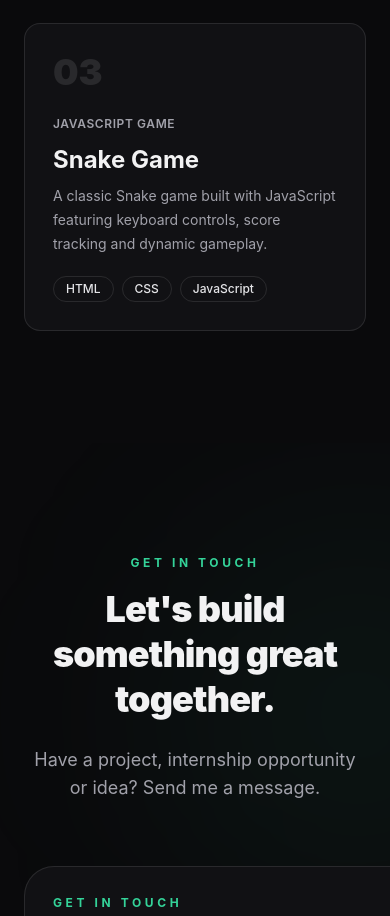
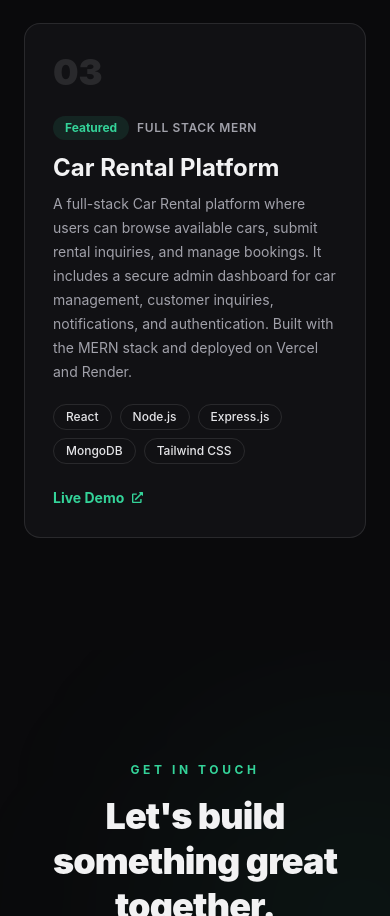
Before and after one commit to Yashshukla011/portfolio-2.0, a React app in the folder portfolio/: page / in a window 390 px wide. Shown: the part 4677-5593 px from the top of the page. Built offline with nearby package versions, Linux system fonts and the light colour scheme; no server answers; the HTML template or start-up script is replaced by a standard one.

Commit message:
All completed

```diff
--- a/portfolio/src/components/navbar.jsx
+++ b/portfolio/src/components/navbar.jsx
@@ -30,12 +30,14 @@ function Navbar() {
           ))}
         </div>
 
-        <a
-          href="#contact"
-          className="hidden rounded-full border border-white/10 px-5 py-2.5 text-sm font-semibold text-[#f2f2f3] transition hover:border-[#34d399]/50 hover:text-[#34d399] md:block"
-        >
-          Let&apos;s Talk
-        </a>
+       <a
+  href="/Yash_Shukla_Resume (1).pdf"
+  target="_blank"
+  rel="noopener noreferrer"
+  className="hidden rounded-full border border-[#34d399] bg-[#34d399] px-5 py-2.5 text-sm font-semibold text-black transition hover:bg-[#2dc48d] md:block"
+>
+  View Resume
+</a>
 
         <button
           onClick={() => setOpen(!open)}
--- a/portfolio/src/data/projects.jsx
+++ b/portfolio/src/data/projects.jsx
@@ -19,15 +19,15 @@ const PROJECTS = [
     tech: ["React", "JavaScript", "Tailwind CSS"],
     link: "https://quizegame-cyan.vercel.app/",
   },
-  {
-    n: "03",
-    featured: false,
-    tag: "JavaScript Game",
-    title: "Snake Game",
-    desc: "A classic Snake game built with JavaScript featuring keyboard controls, score tracking and dynamic gameplay.",
-    tech: ["HTML", "CSS", "JavaScript"],
-    link: null,
-  },
+{
+  n: "03",
+  featured: true,
+  tag: "Full Stack MERN",
+  title: "Car Rental Platform",
+  desc: "A full-stack Car Rental platform where users can browse available cars, submit rental inquiries, and manage bookings. It includes a secure admin dashboard for car management, customer inquiries, notifications, and authentication. Built with the MERN stack and deployed on Vercel and Render.",
+  tech: ["React", "Node.js", "Express.js", "MongoDB", "Tailwind CSS"],
+  link: "https://cars-rental-project-9bip-cvqalejhk-yashshukla011s-projects.vercel.app/",
+},
 ];
 
 function Projects() {
```
Also changed, not shown: 2 other files (tests, documents, lock files or other folders).
